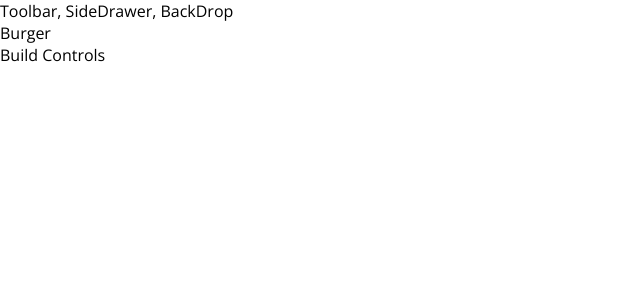
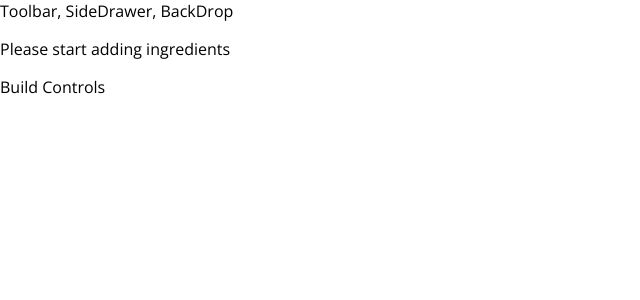
Before and after one commit to akigen/burger-builder-react-app, a React app: page / in a window 1280 px wide. Shown: the top 300 px of the page, without its empty margins (0-640 px from the left). Built offline with nearby package versions, Linux system fonts and the light colour scheme.

Commit message:
add prop type validation. Output ingredients and add calculating the ingredient sum dynamically

```diff
--- a/package.json
+++ b/package.json
@@ -31,6 +31,7 @@
     "postcss-flexbugs-fixes": "3.2.0",
     "postcss-loader": "2.0.8",
     "promise": "8.0.1",
+    "prop-types": "^15.7.2",
     "raf": "3.4.0",
     "react": "^16.11.0",
     "react-dev-utils": "^5.0.1",
--- /dev/null
+++ b/src/components/Burger/Burger.css
@@ -0,0 +1,30 @@
+.Burger {
+    width: 100%;
+    margin: auto;
+    height: 250px;
+    overflow: scroll;
+    text-align: center;
+    font-weight: bold;
+    font-size: 1.2rem;
+}
+
+@media (min-width: 500px) and (min-height: 400px) {
+    .Burger {
+        width: 450px;
+        height: 400px;
+    }
+}
+
+@media (min-width: 500px) and (min-height: 401px) {
+    .Burger {
+        width: 350px;
+        height: 300px;
+    }
+}
+
+@media (min-width: 1000px) and (min-height: 700px) {
+    .Burger {
+        width: 700px;
+        height: 600px;
+    }
+}
--- a/src/components/Burger/Burger.js
+++ b/src/components/Burger/Burger.js
@@ -0,0 +1,31 @@
+import React from 'react';
+
+import classes from './Burger.css'
+import BurgerIngredient from './BurgerIngredient/BurgerIngredient'
+
+const burger = (props) => {
+    let transformedIngredients = Object.keys(props.ingredients)
+        .map(igKey => {
+            return [...Array(props.ingredients[igKey])].map((_, i) => {
+                return <BurgerIngredient key={igKey + i} type={igKey}/>
+            });
+        })
+        .reduce((arr, el) => {
+            return arr.concat(el);
+        }, []);
+
+    console.log(transformedIngredients)
+
+    if (transformedIngredients.length === 0) {
+        transformedIngredients = <p>Please start adding ingredients</p>
+    }
+    return (
+        <div className={classes.Burger}>
+            <BurgerIngredient type="bread-top" />
+            {transformedIngredients}
+            <BurgerIngredient type="bread-bottom" />
+        </div>
+    );
+};
+
+export default burger;
--- a/src/components/Burger/BurgerIngredient/BurgerIngredient.js
+++ b/src/components/Burger/BurgerIngredient/BurgerIngredient.js
@@ -1,11 +1,13 @@
-import React from 'react';
+import React, { Component } from 'react';
+import PropTypes from 'prop-types';
 
 import classes from './BurgerIngredient.css'
 
-const burgerIngredient = (props) => {
+class BurgerIngredient extends Component {
+    render() {
         let ingredient = null;
 
-    switch (props.type) {
+        switch (this.props.type) {
             case ('bread-bottom'):
                 ingredient = <div className={classes.BreadBottom}></div>;
                 break;
@@ -33,6 +35,11 @@
                 ingredient = null;
         }
         return ingredient;
+    }
+}
+
+BurgerIngredient.propTypes = {
+  type: PropTypes.string.isRequired
 };
 
-export default burgerIngredient;
+export default BurgerIngredient;
--- a/src/containers/BurgerBuilder/BurgerBuilder.js
+++ b/src/containers/BurgerBuilder/BurgerBuilder.js
@@ -1,11 +1,25 @@
 import Aux from '../../hoc/Aux'
 import React, {Component} from "react";
+import Burger from '../../components/Burger/Burger'
 
 class BurgerBuilder extends Component {
+    // constructor(props) {
+    //     super(props);
+    //     this.state = {...}
+    // }
+
+    state = {
+        ingredients: {
+            salad: 0,
+            bacon: 0,
+            cheese: 0,
+            meat: 0
+        }
+    }
     render() {
         return (
             <Aux>
-                <div>Burger</div>
+                <Burger ingredients={this.state.ingredients} />
                 <div>Build Controls</div>
             </Aux>
         );
```
Also changed, not shown: 1 other file (tests, documents, lock files or other folders). Lines whose indentation alone changed are shown as unchanged.
